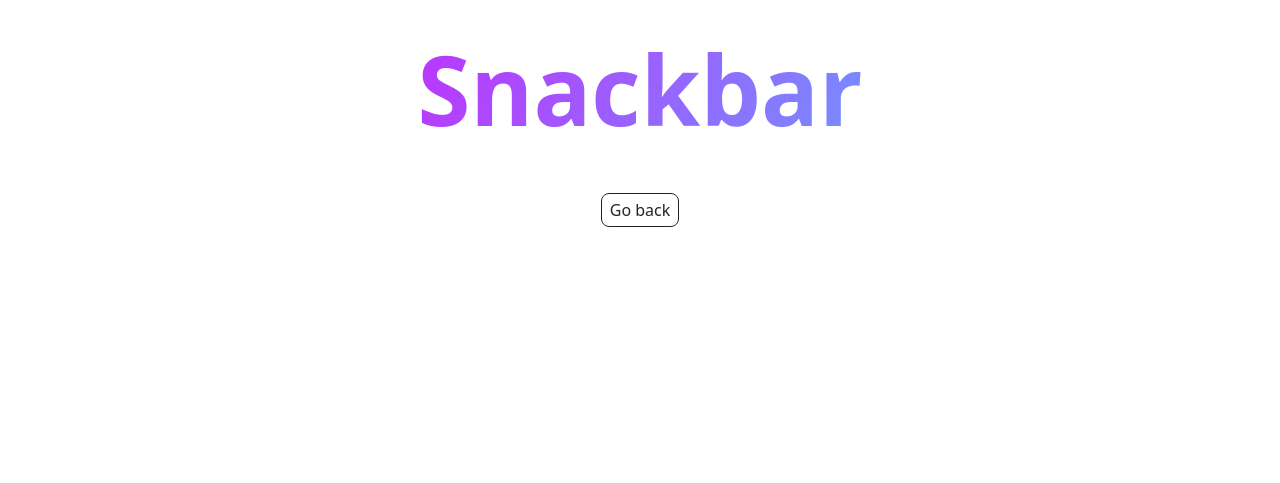
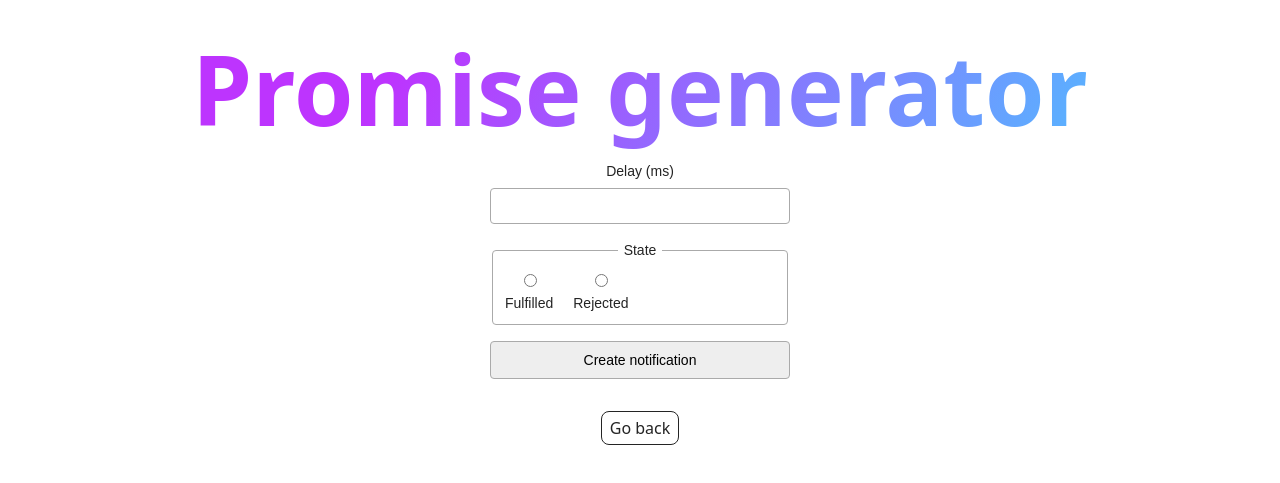
Before and after one commit to vmix-woolf/goit-advancedjs-hw-02, a website built with Vite: page src/2-snackbar.html in a window 1280 px wide. Shown: the part 53-536 px from the top of the page. Built offline with nearby package versions, Linux system fonts and the light colour scheme.

Commit message:
add promise generator, listener, css styles

```diff
--- a/src/2-snackbar.html
+++ b/src/2-snackbar.html
@@ -17,12 +17,36 @@
     <main>
       <div class="container">
         <h1 class="main-title">
-          <span class="main-title-gradient">Snackbar</span>
+          <span class="main-title-gradient">Promise generator</span>
         </h1>
+
+        <form class="form">
+          <label>
+            Delay (ms)
+            <input type="number" name="delay" min="0" step="100" required />
+          </label>
+
+          <fieldset>
+            <legend>State</legend>
+            <label>
+              <input type="radio" name="state" value="fulfilled" required />
+              Fulfilled
+            </label>
+            <label>
+              <input type="radio" name="state" value="rejected" required />
+              Rejected
+            </label>
+          </fieldset>
+
+          <button type="submit">Create notification</button>
+        </form>
+
+
         <load src="./partials/back-link.html" />
       </div>
     </main>
 
     <load src="./partials/footer.html" />
+  <script type="module" src="./js/2-snackbar.js"></script>
   </body>
 </html>
--- /dev/null
+++ b/src/css/2-snackbar.css
@@ -0,0 +1,54 @@
+.form {
+  display: flex;
+  flex-direction: column;
+  gap: 16px;
+  max-width: 300px;
+  margin: 0 auto;
+  font-family: sans-serif;
+}
+
+.form label {
+  display: flex;
+  flex-direction: column;
+  font-size: 14px;
+  gap: 6px;
+}
+
+input[type="number"] {
+  padding: 8px;
+  font-size: 16px;
+  border: 1px solid #aaa;
+  border-radius: 4px;
+  box-sizing: border-box;
+}
+
+fieldset {
+  border: 1px solid #aaa;
+  border-radius: 4px;
+  padding: 10px 12px;
+  display: flex;
+  flex-direction: row;
+  align-items: center;
+  gap: 20px;
+}
+
+legend {
+  font-size: 14px;
+  padding: 0 6px;
+}
+
+fieldset label {
+  display: flex;
+  align-items: center;
+  gap: 6px;
+  font-size: 14px;
+}
+
+button[type="submit"] {
+  padding: 10px;
+  font-size: 14px;
+  border: 1px solid #aaa;
+  border-radius: 4px;
+  background-color: #eee;
+  cursor: pointer;
+}
--- a/src/js/2-snackbar.js
+++ b/src/js/2-snackbar.js
@@ -0,0 +1,41 @@
+import iziToast from "izitoast";
+import "izitoast/dist/css/iziToast.min.css";
+import "../css/2-snackbar.css";
+
+const form = document.querySelector(".form");
+
+form.addEventListener("submit", (e) => {
+  e.preventDefault();
+
+  const delayInput = form.elements.delay.value;
+  const stateInput = form.elements.state.value;
+
+  const delay = Number(delayInput);
+  const state = stateInput;
+
+  const promise = new Promise((resolve, reject) => {
+    setTimeout(() => {
+      state === "fulfilled"
+        ? resolve(delay)
+        : reject(delay);
+    }, delay);
+  });
+
+  promise
+    .then((d) => {
+      iziToast.success({
+        message: `✅ Fulfilled promise in ${delay}ms`,
+        position: "topRight",
+        timeout: 5000,
+      });
+    })
+    .catch((d) => {
+      iziToast.error({
+        message: `❌ Rejected promise in ${delay}ms`,
+        position: "topRight",
+        timeout: 5000,
+      });
+    });
+
+  form.reset();
+});
```
